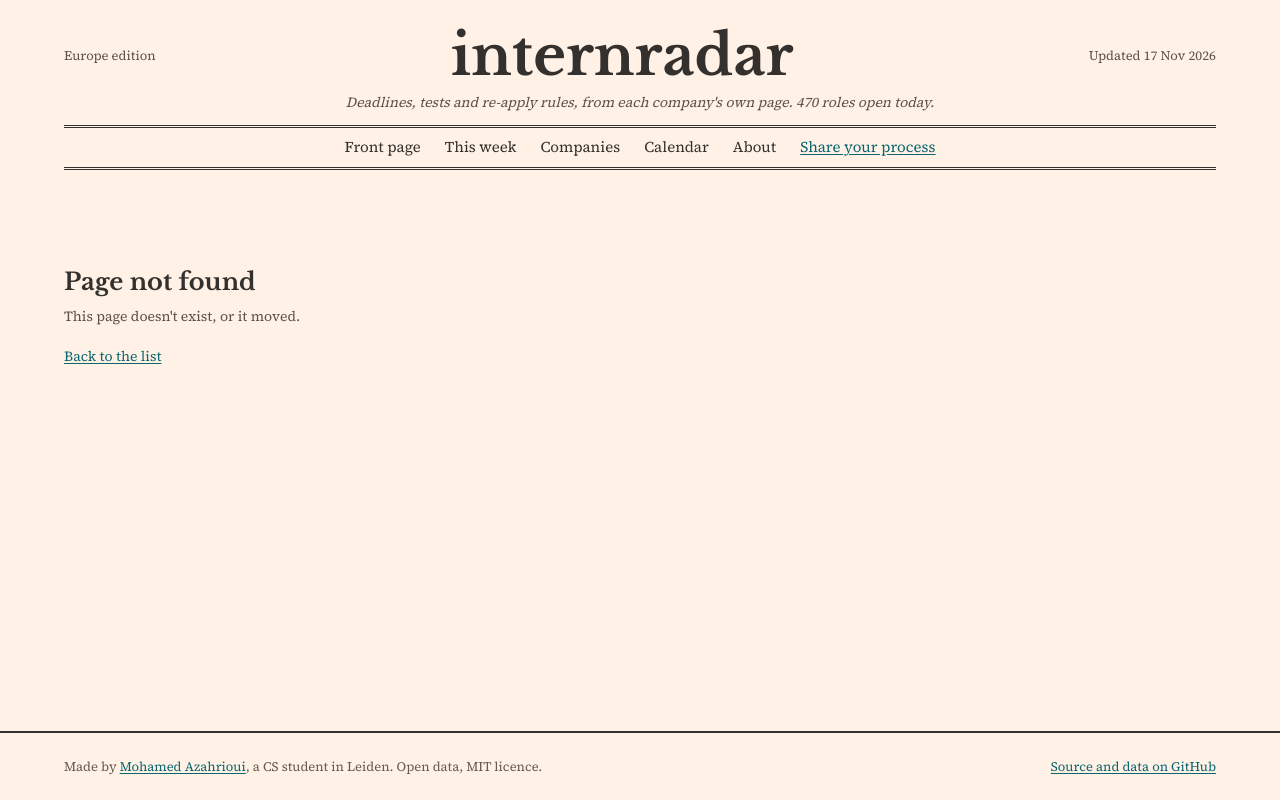
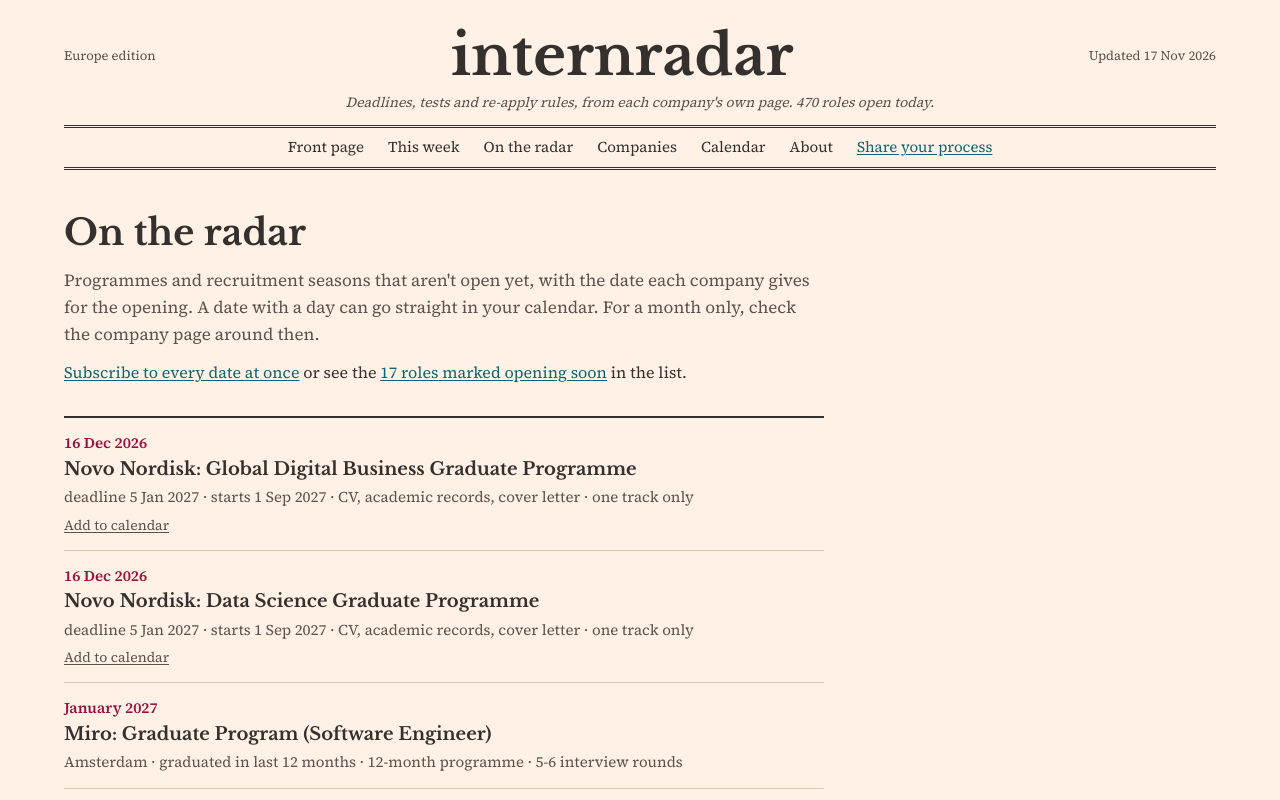
Before and after one commit to MoAz06/internradar, a Next.js app in the folder site/: page /radar in a window 1280 px wide. Before the commit this address had no page. Shown: the top 800 px of the page. Built offline with nearby package versions, Linux system fonts and the light colour scheme.

Commit message:
Add to calendar per role, radar gets its own page

```diff
--- /dev/null
+++ b/site/app/cal/[file]/route.ts
@@ -0,0 +1,33 @@
+import { radar } from "@/data/companies";
+import { buildItems } from "@/lib/buildItems";
+import { eventsFor, radarEvents, radarKey, toIcs, type CalEvent } from "@/lib/ics";
+import { today } from "@/lib/live";
+
+export const dynamic = "force-static";
+export const dynamicParams = false;
+
+/** One small calendar file per role or radar entry that has a date, for the "Add to calendar" links. */
+function files(): Map<string, CalEvent[]> {
+  const out = new Map<string, CalEvent[]>();
+  for (const x of buildItems()) {
+    const ev = eventsFor([x]);
+    if (ev.length) out.set(`${x.key}.ics`, ev);
+  }
+  for (const r of radar) {
+    const ev = radarEvents([r], today());
+    if (ev.length) out.set(`r-${radarKey(r)}.ics`, ev);
+  }
+  return out;
+}
+
+export function generateStaticParams() {
+  return [...files().keys()].map((file) => ({ file }));
+}
+
+export async function GET(_req: Request, { params }: { params: Promise<{ file: string }> }) {
+  const { file } = await params;
+  const ev = files().get(file) ?? [];
+  return new Response(toIcs(ev[0]?.summary ?? "internradar", ev), {
+    headers: { "Content-Type": "text/calendar; charset=utf-8" },
+  });
+}
--- a/site/app/companies/[slug]/page.tsx
+++ b/site/app/companies/[slug]/page.tsx
@@ -10,6 +10,9 @@ import { longDate, stripProtocol } from "@/lib/format";
 import { fuzzyDate, live, stale, today } from "@/lib/live";
 import { og } from "@/lib/og";
 import { reportUrl } from "@/lib/items";
+import { buildItems } from "@/lib/buildItems";
+import { eventsFor } from "@/lib/ics";
+import AddToCalendar from "@/components/AddToCalendar";
 
 type Params = { slug: string };
 
@@ -38,6 +41,8 @@ export default async function CompanyPage({ params }: { params: Promise<Params>
   const states = c.roles.map((r) => ({ r, l: live(r, now) }));
   const open = states.filter((s) => s.l.status === "open" || s.l.status === "rolling");
   const soonRoles = states.filter((s) => s.l.status === "soon");
+  const mine = buildItems(now).filter((x) => x.slug === c.slug);
+  const itemOf = (title: string, source: string) => mine.find((x) => x.title === title && x.source === source);
   const nextDeadline = open.map((s) => s.r.closes).filter((d): d is string => !!d && d >= now).sort()[0];
   const daysTo = (d: string) => Math.round((Date.parse(d) - Date.parse(now)) / 86_400_000);
   const hasRule = !/^not stated/i.test(c.reapply);
@@ -129,6 +134,10 @@ export default async function CompanyPage({ params }: { params: Promise<Params>
                       <span className="sr-only"> Report a mistake in {r.title}</span>
                       <NewTab />
                     </a>
+                    {(() => {
+                      const x = itemOf(r.title, r.source);
+                      return x ? <AddToCalendar events={eventsFor([x])} file={`/cal/${x.key}.ics`} className="mt-1 text-[13px]" /> : null;
+                    })()}
                   </td>
                   <td className="px-3 py-3 align-middle">
                     <StatusLabel status={live(r).status} text={live(r).long} />
--- a/site/app/edition/page.tsx
+++ b/site/app/edition/page.tsx
@@ -2,6 +2,8 @@ import type { Metadata } from "next";
 import Link from "next/link";
 import Section from "@/components/Section";
 import NewTab from "@/components/NewTab";
+import AddToCalendar from "@/components/AddToCalendar";
+import { eventsFor } from "@/lib/ics";
 import { edition } from "@/lib/edition";
 import type { Item } from "@/lib/items";
 import { og } from "@/lib/og";
@@ -33,6 +35,7 @@ function Roles({ list, empty }: { list: Item[]; empty: string }) {
               <NewTab />
             </a>
           </p>
+          <AddToCalendar events={eventsFor([x])} file={`/cal/${x.key}.ics`} className="mt-1 text-[14px]" />
         </li>
       ))}
     </ul>
--- a/site/app/og/[file]/route.tsx
+++ b/site/app/og/[file]/route.tsx
@@ -1,16 +1,16 @@
 import { readFileSync } from "node:fs";
 import { join } from "node:path";
 import { ImageResponse } from "next/og";
-import { companies, countries, lastChecked } from "@/data/companies";
+import { companies, countries, lastChecked, radar } from "@/data/companies";
 import { buildItems } from "@/lib/buildItems";
 import { edition } from "@/lib/edition";
 import { longDate } from "@/lib/format";
-import { live } from "@/lib/live";
+import { live, upcoming } from "@/lib/live";
 
 export const dynamic = "force-static";
 export const dynamicParams = false;
 
-const pages = ["home", "edition", "calendar", "about", "companies"];
+const pages = ["home", "edition", "radar", "calendar", "about", "companies"];
 
 export function generateStaticParams() {
   return [...pages, ...companies.map((c) => c.slug)].map((p) => ({ file: `${p}.png` }));
@@ -53,6 +53,10 @@ function text(page: string) {
       sub: `${e.closingThis.length} closing this week, ${e.closingNext.length} the week after, ${e.opening.length} opening soon.`,
     };
   }
+  if (page === "radar") {
+    const next = upcoming(radar);
+    return { kicker: "On the radar", head: "What opens next", sub: `${next.length} programmes and seasons with an expected opening date, from each company's own pages.` };
+  }
   if (page === "calendar")
     return { kicker: "Deadlines", head: "Every deadline in your own calendar", sub: "Google Calendar, Apple Calendar or Outlook. Subscribe once, it updates itself." };
   if (page === "about")
--- a/site/app/page.tsx
+++ b/site/app/page.tsx
@@ -2,8 +2,10 @@ import Link from "next/link";
 import Section from "@/components/Section";
 import NewTab from "@/components/NewTab";
 import RoleFinder from "@/components/RoleFinder";
+import AddToCalendar from "@/components/AddToCalendar";
 import { companies, countries, links, radar } from "@/data/companies";
-import { upcoming } from "@/lib/live";
+import { today, upcoming } from "@/lib/live";
+import { eventsFor, radarEvents, radarKey } from "@/lib/ics";
 import { buildItems } from "@/lib/buildItems";
 
 /** Drops a closing full stop, so a text can sit inside a sentence. */
@@ -17,6 +19,9 @@ export default function Home() {
   const lead = closing[0];
   const also = closing.slice(1, 5);
   const next = upcoming(radar);
+  const now = today();
+  // about as long as the "Closing first" column; the rest is on /radar/
+  const RADAR_HOME = 4;
   const options = countries
     .map((k) => ({ code: k.code, name: k.name, slug: k.slug, count: items.filter((x) => x.country === k.code).length }))
     .filter((k) => k.count > 0);
@@ -66,6 +71,7 @@ export default function Home() {
                     <NewTab />
                   </a>
                 </p>
+                <AddToCalendar events={eventsFor([lead])} file={`/cal/${lead.key}.ics`} className="mt-2 text-[15px]" />
               </article>
             ) : (
               <p className="mt-2 text-[17px] text-muted">No open role has a deadline right now.</p>
@@ -96,7 +102,7 @@ export default function Home() {
               <p className="mt-3 text-[15px] text-muted">Nothing with a known date right now.</p>
             ) : (
               <ul className="mt-2">
-                {next.map((r) => (
+                {next.slice(0, RADAR_HOME).map((r) => (
                   <li key={r.sortKey + r.role} className="border-t border-line py-2.5 text-[15px] leading-snug">
                     <span className="font-semibold">{r.opens}</span>
                     {", "}
@@ -106,9 +112,17 @@ export default function Home() {
                     {", "}
                     {r.role}
                     <span className="block text-[13px] text-muted">{r.expect}</span>
+                    <AddToCalendar events={radarEvents([r], now)} file={`/cal/r-${radarKey(r)}.ics`} className="mt-1 text-[13px]" />
                   </li>
                 ))}
               </ul>
+            )}
+            {next.length > RADAR_HOME && (
+              <p className="border-t border-line pt-2.5 text-[15px]">
+                <Link href="/radar/" className="link font-semibold">
+                  See all {next.length} on the radar
+                </Link>
+              </p>
             )}
           </div>
         </div>
--- /dev/null
+++ b/site/app/radar/page.tsx
@@ -0,0 +1,70 @@
+import type { Metadata } from "next";
+import Link from "next/link";
+import Section from "@/components/Section";
+import AddToCalendar from "@/components/AddToCalendar";
+import { radar } from "@/data/companies";
+import { buildItems } from "@/lib/buildItems";
+import { radarEvents, radarKey } from "@/lib/ics";
+import { today, upcoming } from "@/lib/live";
+import { og } from "@/lib/og";
+
+export const metadata: Metadata = {
+  title: "On the radar",
+  description: "Internships and graduate programmes in Europe that aren't open yet, and when each company says applications open.",
+  ...og("What opens next", "Internships and graduate programmes in Europe that aren't open yet, and when each company says applications open.", "radar", "/radar/"),
+};
+
+export default function RadarPage() {
+  const now = today();
+  const next = upcoming(radar, now);
+  const soon = buildItems(now).filter((x) => x.status === "soon").length;
+
+  return (
+    <Section className="pt-8 pb-16 sm:pt-10">
+      <div className="max-w-[760px]">
+        <h1 className="text-[28px] leading-tight font-bold sm:text-[36px]">On the radar</h1>
+        <p className="mt-3 text-[17px] leading-[1.6] text-muted">
+          Programmes and recruitment seasons that aren&apos;t open yet, with the date each company gives for the
+          opening. A date with a day can go straight in your calendar. For a month only, check the company page
+          around then.
+        </p>
+        <p className="mt-3 text-[16px]">
+          <Link href="/calendar/" className="link">
+            Subscribe to every date at once
+          </Link>
+          {soon > 0 && (
+            <>
+              {" "}
+              or see the{" "}
+              <Link href="/?status=soon" className="link">
+                {soon} {soon === 1 ? "role" : "roles"} marked opening soon
+              </Link>{" "}
+              in the list
+            </>
+          )}
+          .
+        </p>
+
+        {next.length === 0 ? (
+          <p className="mt-8 border-t-2 border-ink pt-3 text-[16px] text-muted">Nothing with a known date right now.</p>
+        ) : (
+          <ul className="mt-8 border-t-2 border-ink">
+            {next.map((r) => (
+              <li key={r.sortKey + r.slug + r.role} className="border-b border-line py-3.5">
+                <p className="text-[15px] font-semibold text-claret">{r.opens}</p>
+                <p className="font-display mt-0.5 text-[18px] leading-snug font-bold">
+                  <Link href={`/companies/${r.slug}/`} className="hover:underline">
+                    {r.company}
+                  </Link>
+                  : {r.role}
+                </p>
+                <p className="mt-1 text-[15px] leading-[1.55] text-muted">{r.expect}</p>
+                <AddToCalendar events={radarEvents([r], now)} file={`/cal/r-${radarKey(r)}.ics`} className="mt-1.5 text-[14px]" />
+              </li>
+            ))}
+          </ul>
+        )}
+      </div>
+    </Section>
+  );
+}
--- a/site/app/sitemap.ts
+++ b/site/app/sitemap.ts
@@ -6,7 +6,7 @@ export const dynamic = "force-static";
 const site = "https://internradar.eu";
 
 export default function sitemap(): MetadataRoute.Sitemap {
-  const pages = ["/", "/edition/", "/calendar/", "/companies/", "/about/"].map((p) => ({
+  const pages = ["/", "/edition/", "/radar/", "/calendar/", "/companies/", "/about/"].map((p) => ({
     url: `${site}${p}`,
     lastModified: lastChecked,
     changeFrequency: p === "/" || p === "/edition/" ? ("daily" as const) : ("weekly" as const),
--- /dev/null
+++ b/site/components/AddToCalendar.tsx
@@ -0,0 +1,49 @@
+import { eventLinks } from "@/lib/calendarLinks";
+import type { CalEvent } from "@/lib/ics";
+
+/** "Add to calendar" with a small menu: Google, Outlook, or the .ics file for Apple and the rest.
+ * Plain HTML (details), so it works on static pages and inside the role table. */
+export default function AddToCalendar({
+  events,
+  file,
+  align = "left",
+  className = "",
+}: {
+  events: CalEvent[];
+  file: string;
+  align?: "left" | "right";
+  className?: string;
+}) {
+  const e = events[0];
+  if (!e) return null;
+  const l = eventLinks(e, file);
+  return (
+    <details className={`relative ${className}`}>
+      <summary className="inline cursor-pointer list-none text-muted underline underline-offset-2 hover:text-ink [&::-webkit-details-marker]:hidden">
+        Add to calendar
+        <span className="sr-only">: {e.summary}</span>
+      </summary>
+      <ul
+        className={`absolute top-full z-20 mt-1 w-max border border-line bg-surface px-3 py-1.5 text-[14px] whitespace-nowrap shadow-sm ${
+          align === "right" ? "left-0 md:right-0 md:left-auto" : "left-0"
+        }`}
+      >
+        <li>
+          <a href={l.google} target="_blank" rel="noreferrer" className="link block py-1">
+            Google Calendar
+          </a>
+        </li>
+        <li>
+          <a href={l.outlook} target="_blank" rel="noreferrer" className="link block py-1">
+            Outlook
+          </a>
+        </li>
+        <li>
+          <a href={l.file} download className="link block py-1">
+            Apple or other (.ics)
+          </a>
+        </li>
+      </ul>
+    </details>
+  );
+}
--- a/site/components/Nav.tsx
+++ b/site/components/Nav.tsx
@@ -7,6 +7,7 @@ import NewTab from "@/components/NewTab";
 const items = [
   { href: "/", label: "Front page" },
   { href: "/edition/", label: "This week" },
+  { href: "/radar/", label: "On the radar" },
   { href: "/companies/", label: "Companies" },
   { href: "/calendar/", label: "Calendar" },
   { href: "/about/", label: "About" },
--- a/site/components/RoleFinder.tsx
+++ b/site/components/RoleFinder.tsx
@@ -6,6 +6,7 @@ import { fields, fold, kinds, reportUrl, type Item } from "@/lib/items";
 import { eventsFor, toIcs } from "@/lib/ics";
 import { shortDate } from "@/lib/format";
 import NewTab from "@/components/NewTab";
+import AddToCalendar from "@/components/AddToCalendar";
 
 type CountryOption = { code: string; name: string; slug: string; count: number };
 type StatusFilter = "open" | "soon" | "all";
@@ -415,6 +416,7 @@ export default function RoleFinder({ items, countries }: { items: Item[]; countr
                       {isSaved ? "Saved" : "Save"}
                       <span className="sr-only"> {x.title} at {x.company}</span>
                     </button>
+                    <AddToCalendar events={eventsFor([x])} file={`/cal/${x.key}.ics`} align="right" className="mt-1 text-[13px]" />
                     <a
                       href={reportUrl(x)}
                       target="_blank"
--- a/site/lib/calendarLinks.ts
+++ b/site/lib/calendarLinks.ts
@@ -1,3 +1,5 @@
+import { nextDay, type CalEvent } from "./ics.ts";
+
 const site = "https://internradar.eu";
 
 /** Subscribe links for a calendar file on the site, e.g. "/deadlines.ics". */
@@ -11,3 +13,14 @@ export function calendarLinks(path: string, name = "internradar") {
     file: path,
   };
 }
+
+/** Links that put one all-day event in a calendar: Google and Outlook on the web, or the .ics file for the rest. */
+export function eventLinks(e: CalEvent, file: string) {
+  const enc = encodeURIComponent;
+  const end = nextDay(e.date);
+  return {
+    google: `https://calendar.google.com/calendar/render?action=TEMPLATE&text=${enc(e.summary)}&dates=${e.date.replace(/-/g, "")}/${end.replace(/-/g, "")}&details=${enc(e.description)}`,
+    outlook: `https://outlook.live.com/calendar/0/deeplink/compose?path=%2Fcalendar%2Faction%2Fcompose&rru=addevent&subject=${enc(e.summary)}&startdt=${e.date}&enddt=${end}&allday=true&body=${enc(e.description)}`,
+    file,
+  };
+}
--- a/site/lib/ics.ts
+++ b/site/lib/ics.ts
@@ -31,12 +31,15 @@ export function eventsFor(items: Item[]): CalEvent[] {
   return out.sort((a, b) => a.date.localeCompare(b.date));
 }
 
+/** Short key of a radar entry, for its calendar file. */
+export const radarKey = (r: RadarItem) => shortKey(r.slug + r.role);
+
 /** Radar entries with an exact opening day ("4 Jan 2027"); month-only ones are left out. */
 export function radarEvents(radar: RadarItem[], now: string): CalEvent[] {
   return radar
     .filter((r) => /^\d{4}-\d{2}-\d{2}$/.test(r.sortKey) && /^\d{1,2} /.test(r.opens) && r.sortKey >= now)
     .map((r) => ({
-      uid: `${shortKey(r.slug + r.role)}-radar@internradar.eu`,
+      uid: `${radarKey(r)}-radar@internradar.eu`,
       date: r.sortKey,
       summary: `Opens: ${r.company}, ${r.role}`,
       description: `Expected to open today. ${r.expect}. More: https://internradar.eu/companies/${r.slug}/`,
@@ -64,7 +67,7 @@ function fold(line: string): string {
 }
 
 const day = (d: string) => d.replace(/-/g, "");
-function nextDay(d: string): string {
+export function nextDay(d: string): string {
   const t = new Date(`${d}T00:00:00Z`);
   t.setUTCDate(t.getUTCDate() + 1);
   return t.toISOString().slice(0, 10);
```
